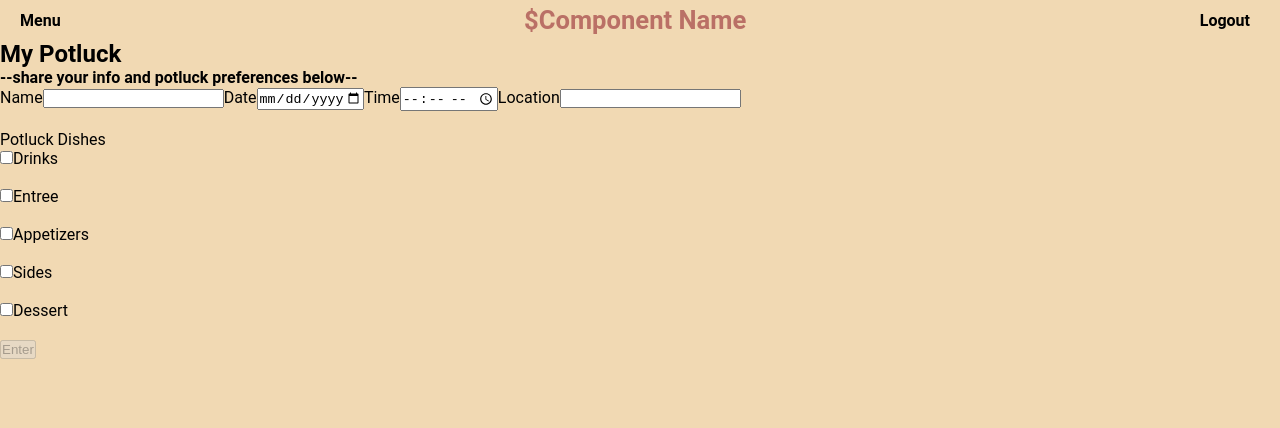
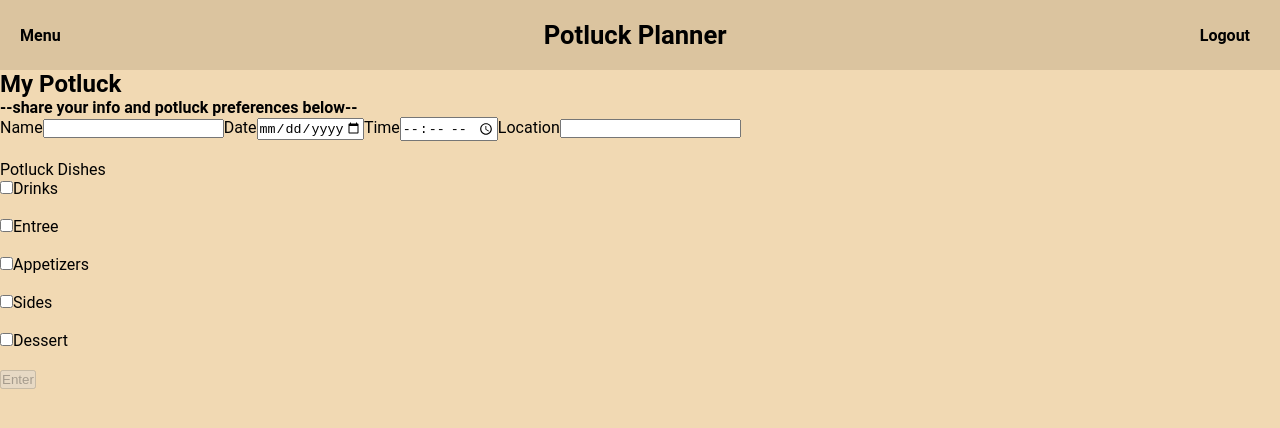
Before and after one commit to Build-Week-Potluck-Plannerr/front-end, a React (Create React App) app in the folder potluck-front-end/: page /potluck in a window 1280 px wide. Shown: the top 428 px of the page. Built offline with nearby package versions, Linux system fonts and the light colour scheme.

Commit message:
working on home page

```diff
--- a/potluck-front-end/src/components/Nav.js
+++ b/potluck-front-end/src/components/Nav.js
@@ -33,7 +33,7 @@ function Nav() {
       </div>
 
       <div className="hello-user">
-        <p>$Component Name</p>
+        <p>Potluck Planner</p>
       </div>
 
       <div className="logout-container">
--- a/potluck-front-end/src/styles/nav.css
+++ b/potluck-front-end/src/styles/nav.css
@@ -1,15 +1,20 @@
 :root {
   --background-color: #f1d9b3;
-  --nav-hover: #e2cba7;
-  --title-color: #ba7066;
+  --background-color2: #c4ac87;
+  --background-color3: #dbc49f;
+  --accent-color: #326068;
+  --accent-color2: #77352c;
 }
 
+body {
+  background:var(--background-color);
+}
 .nav-header {
   display: flex;
   justify-content: space-between;
-  background: var(--background-color);
+  background: var(--background-color3);
   align-items: center;
-  height: 30px;
+  height: 70px;
   padding: 20px;
 }
 
@@ -23,12 +28,11 @@
 .nav-header p {
   font-size: 1.6rem;
   font-weight: 600;
-  color: var(--title-color);
 }
 
 .side-menu-container {
   width: 265px;
-  background: var(--background-color);
+  background: var(--background-color3);
   position: absolute;
   top: 70px;
   left: 0;
@@ -39,19 +43,18 @@
   display: flex;
   align-items: center;
   justify-content: center;
-  background: var(--nav-hover);
+  background: var(--background-color2);
   margin: 0 10px 10px 10px;
   height: 130px;
   font-size: .8rem;
 }
 
 .side-menu-container div {
-  background: var(--background-color);
   padding: 20px;
   text-align: center;
   font-size: 1.2rem;
 }
 
 .side-menu-container div:hover {
-  background: var(--nav-hover);
+  background: var(--background-color2);
 }
```
